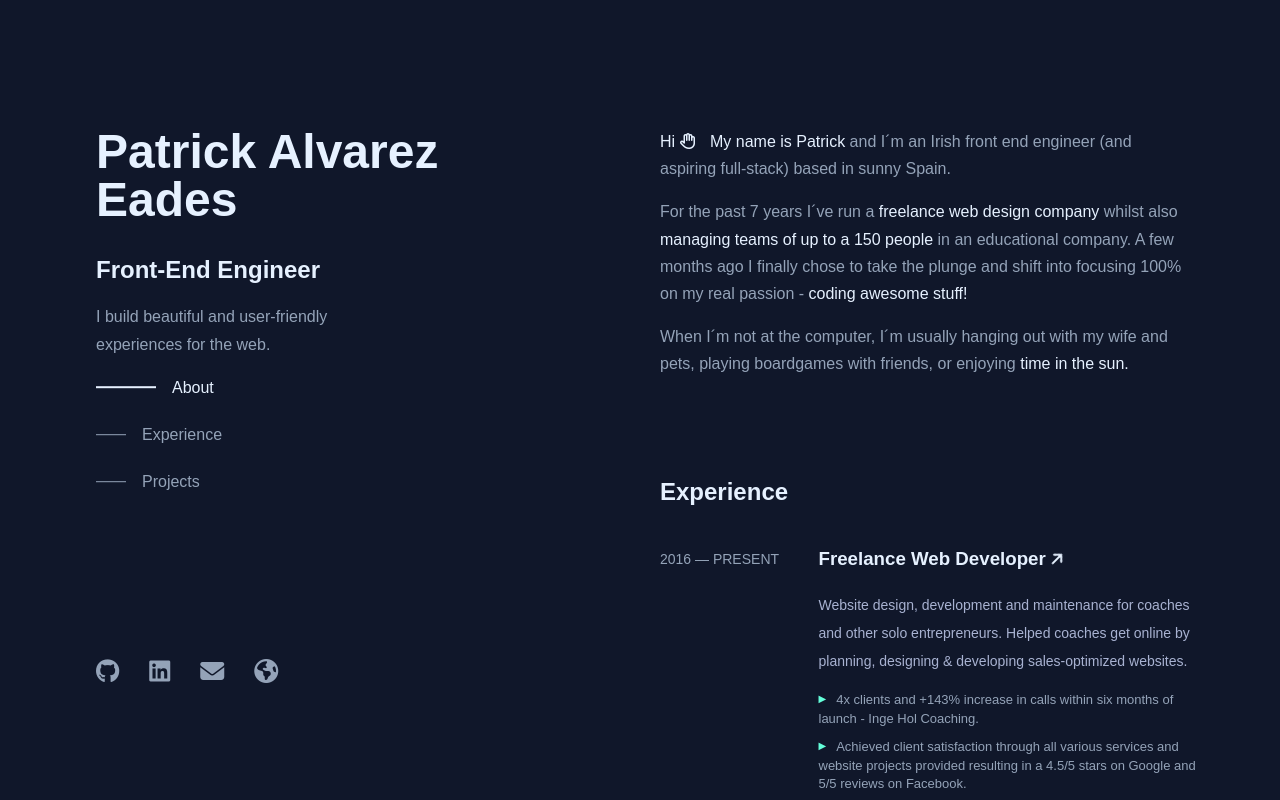
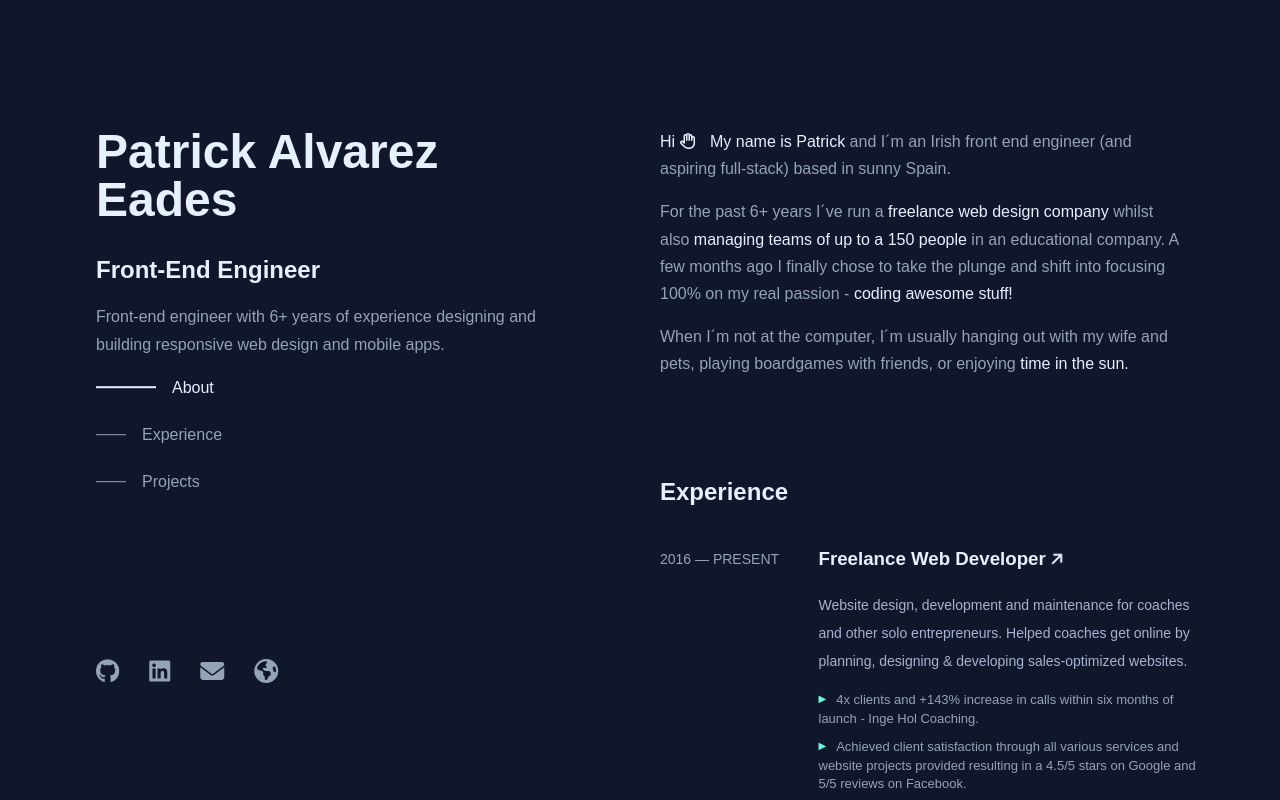
Before and after one commit to Patchalv/portfolio-v4, a React (Vite) app: page / in a window 1280 px wide. Shown: the top 800 px of the page. Built offline with nearby package versions, Linux system fonts and the light colour scheme; a web font is replaced by a local one.

Commit message:
CV update

```diff
--- a/src/components/Content/About/About.jsx
+++ b/src/components/Content/About/About.jsx
@@ -3,7 +3,7 @@ function About() {
     <section data-section id="about" className='about-container sunHover'>
         <p><span className="bold">Hi <i id="hand" className="fa-regular fa-hand"></i> My name is Patrick</span> and I´m an Irish front end engineer (and aspiring full-stack) based in sunny Spain.</p>
 
-        <p>For the past 7 years I´ve run a <a href="https://patrickalvarezwebdesign.com/">freelance web design company</a> whilst also <span className="bold">managing teams of up to a 150 people</span> in an educational company. A few months ago I finally chose to take the plunge and shift into focusing 100% on my real passion - <span className="bold">coding awesome stuff!</span></p>
+        <p>For the past 6+ years I´ve run a <a href="https://patrickalvarezwebdesign.com/">freelance web design company</a> whilst also <span className="bold">managing teams of up to a 150 people</span> in an educational company. A few months ago I finally chose to take the plunge and shift into focusing 100% on my real passion - <span className="bold">coding awesome stuff!</span></p>
 
         <p>When I´m not at the computer, I´m usually hanging out with my wife and pets, playing boardgames with friends, or enjoying <a id="sun">
           <span className="rouge">t</span>
--- a/src/components/Content/Experience/Experience.jsx
+++ b/src/components/Content/Experience/Experience.jsx
@@ -30,7 +30,7 @@ function Experience() {
             <JobCard key={job.id} job={job} hover={jobHover}/>
         ))}
 
-        <a className='resume-link' href='https://drive.google.com/file/d/1VcGDA_grCdhptmYTyOZ91LsKPIuZg0Fn/view?usp=sharing'>View Full Resume </a><i className="fa-solid fa-arrow-right"></i>
+        <a className='resume-link' href='https://patrickalvarez.com/patrick-alvarez_CV.pdf'>View Full Resume </a><i className="fa-solid fa-arrow-right"></i>
 
     </section>
   )
--- a/src/components/Content/Projects/Projects.jsx
+++ b/src/components/Content/Projects/Projects.jsx
@@ -30,9 +30,9 @@ function Projects() {
     >
         <h2>Projects</h2>
 
-        <FeatProjectCard hovered={projectHover} name={'Vote to Play'} description={'Can´t decide what to play tonight? I got you! After inputting an initial list of games, everyone gets to drag and drop the games in their order of preference. At the end it will calculate which game you should play.'} tags={['Redux', 'React', 'React-Bootstrap', 'DnD Kit']} linkLive={'https://vote-to-play.netlify.app/'} linkGithub={'https://github.com/Patchalv/vote-game-app_v4'} image={vote} />
+        <FeatProjectCard hovered={projectHover} name={'Vote to Play'} description={'Can´t decide what to play tonight? I´ve got you! After inputting an initial list of games, everyone gets to drag and drop the games in their order of preference. At the end it will calculate which game you should play.'} tags={['Redux', 'React', 'React-Bootstrap', 'DnD Kit']} linkLive={'https://vote-to-play.netlify.app/'} linkGithub={'https://github.com/Patchalv/vote-game-app_v4'} image={vote} />
 
-        <FeatProjectCard hovered={projectHover} name={'Jamming Spotify Playlist Creator'} description={'The Jammming web app leverages the Spotify API to allow usezs to search for songs and create playlists, which cna then be saved into their personal Spotify account.'} tags={['React', 'Spotify API', 'Netlify']} linkLive={'https://jammming-v3.netlify.app/'} linkGithub={'https://github.com/Patchalv/Jammming'} image={jammming} />
+        <FeatProjectCard hovered={projectHover} name={'Jamming Spotify Playlist Creator'} description={'The Jammming web app leverages the Spotify API to allow users to search for songs and create playlists, which can then be saved into their personal Spotify account.'} tags={['React', 'Spotify API', 'Netlify']} linkLive={'https://jammming-v3.netlify.app/'} linkGithub={'https://github.com/Patchalv/Jammming'} image={jammming} />
 
         <FeatProjectCard hovered={projectHover} name={'7 Wonders Score Card'} description={'Web app that partners with the 7 Wonders board game. The app allows players to select the number of players and extensions they wish to play with and then provides the adequate scoring app for that version of the game.'} tags={['React', 'Redux', 'JavaScript']} linkLive={'https://7wonders-scorecard.netlify.app/'} linkGithub={'https://github.com/Patchalv/7-wonders_scorecard_v3'} image={wonders} />
 
--- a/src/components/Intro/Intro.jsx
+++ b/src/components/Intro/Intro.jsx
@@ -36,7 +36,7 @@ function Intro() {
         <div className='sticky-wrapper'>
             <h1>Patrick Alvarez Eades</h1>
             <h2>Front-End Engineer</h2>
-            <p>I build beautiful and user-friendly <br />experiences for the web.</p>
+            <p>Front-end engineer with 6+ years of experience designing and building responsive web design and mobile apps.</p>
 
 
             <nav className='navbar'>
@@ -58,7 +58,7 @@ function Intro() {
                     <li data-toggle="tooltip" title="Github"><a href="https://github.com/Patchalv" className="fa-brands fa-github" ></a></li>
                     <li><a href="https://www.linkedin.com/in/patrickalvarezeades" className="fa-brands fa-linkedin" title="LinkedIn" data-toggle="tooltip" data-placement="top"></a></li>
                     <li><a href="mailto:p.alvarezeades@gmail.com" className="fa-solid fa-envelope" title="Email" data-toggle="tooltip" data-placement="top"></a></li>
-                    <li><a href="https://patrickalvarez.com/" className="fa-solid fa-earth-americas" title="Freelance Business" data-toggle="tooltip" data-placement="top"></a></li>
+                    <li><a href="https://patrickalvarezwebdesign.com/" className="fa-solid fa-earth-americas" title="Freelance Business" data-toggle="tooltip" data-placement="top"></a></li>
                 </ul>
             </div>
         </div>
```
Also changed, not shown: 2 other files (tests, documents, lock files or other folders).
